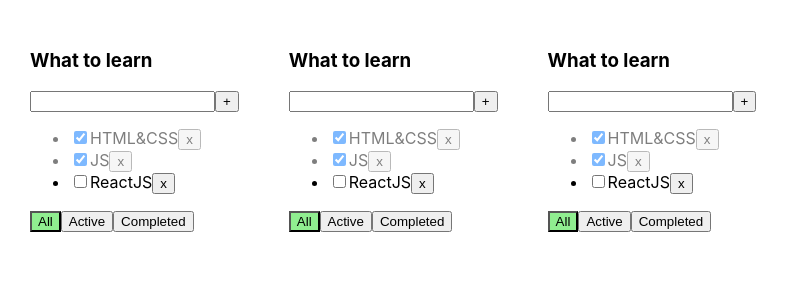
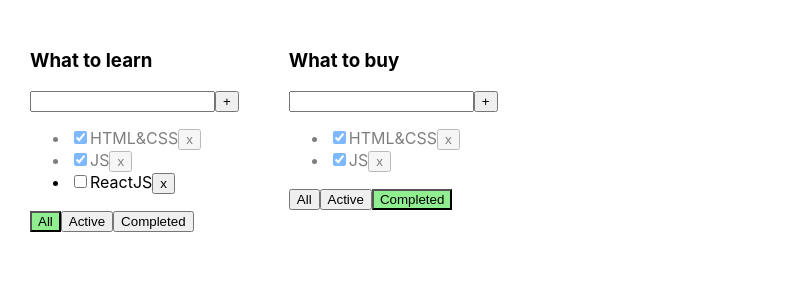
Before and after one commit to Kolibri2048/TodoList-solo-leveling, a React (Create React App) app: page / in a window 1280 px wide. Shown: the top 300 px of the page, without its empty margins (0-789 px from the left). Built offline with nearby package versions, Linux system fonts and the light colour scheme.

Commit message:
etap thuethday week 1 half  ((((

```diff
--- a/src/App.tsx
+++ b/src/App.tsx
@@ -9,9 +9,21 @@
 	isDone: boolean
 }
 
+type TodoListType = {
+	id: string
+	filter: FilterValuesType
+	title: string
+}
+
 export type FilterValuesType = 'all' | 'active' | 'completed'
 
 function App() {
+
+	const [todolists, setTodolists] = useState<TodoListType[]>([
+		{id: v1(), title: 'What to learn', filter: 'all'},
+		{id: v1(), title: 'What to buy', filter: 'completed'}
+	])
+
 
 	const [tasks, setTasks] = useState<TaskType[]>([
 		{id: v1(), title: 'HTML&CSS', isDone: true},
@@ -19,7 +31,7 @@
 		{id: v1(), title: 'ReactJS', isDone: false},
 	])
 
-	const [filter, setFilter] = useState<FilterValuesType>('all')
+
 
 	const removeTask = (taskId: string) => {
 		const filteredTasks = tasks.filter((task) => {
@@ -38,8 +50,8 @@
 		setTasks(newTasks)
 	}
 
-	const changeFilter = (filter: FilterValuesType) => {
-		setFilter(filter)
+	const changeFilter = ( todoListId:string, filter: FilterValuesType) => {
+		setTodolists(todolists.map(el => el.id === todoListId ? {...el,filter: filter} : el))
 	}
 
 	const changeTaskStatus = (taskId: string, taskStatus: boolean) => {
@@ -47,28 +59,30 @@
 		setTasks(newState)
 	}
 
-	let tasksForTodolist = tasks
-	if (filter === 'active') {
-		tasksForTodolist = tasks.filter(task => !task.isDone)
-	}
 
-	if (filter === 'completed') {
-		tasksForTodolist = tasks.filter(task => task.isDone)
-	}
 
-	const arr = [1,2,3]
 	return (
 		<div className="App">
-			{arr.map(el => {
+			{todolists.map(el => {
+				let tasksForTodolist = tasks
+				if (el.filter === 'active') {
+					tasksForTodolist = tasks.filter(task => !task.isDone)
+				}
+
+				if (el.filter === 'completed') {
+					tasksForTodolist = tasks.filter(task => task.isDone)
+				}
 				return (
 					<Todolist
-						title="What to learn"
+						key={el.id}
+						todoListID={el.id}
+						title={el.title}
 						tasks={tasksForTodolist}
 						removeTask={removeTask}
 						changeFilter={changeFilter}
 						addTask={addTask}
 						changeTaskStatus={changeTaskStatus}
-						filter={filter}
+						filter={el.filter}
 					/>
 				)
 			})}
--- a/src/Todolist.tsx
+++ b/src/Todolist.tsx
@@ -4,16 +4,18 @@
 
 type PropsType = {
 	title: string
+	todoListID: string
 	tasks: TaskType[]
+
 	removeTask: (taskId: string) => void
-	changeFilter: (filter: FilterValuesType) => void
+	changeFilter: (todoListId: string, filter: FilterValuesType) => void
 	addTask: (title: string) => void
 	changeTaskStatus: (taskId: string, taskStatus: boolean) => void
 	filter: FilterValuesType
 }
 
 export const Todolist = (props: PropsType) => {
-	const {title, tasks, filter, removeTask, changeFilter, addTask, changeTaskStatus} = props
+	const {title, tasks, filter, removeTask, changeFilter, addTask, changeTaskStatus, todoListID} = props
 
 	const [taskTitle, setTaskTitle] = useState('')
 	const [error, setError] = useState<string | null>(null)
@@ -39,8 +41,23 @@
 	}
 
 	const changeFilterTasksHandler = (filter: FilterValuesType) => {
-		changeFilter(filter)
+		changeFilter( props.todoListID, filter)
 	}
+
+	// const filteredTask = () => {
+	// 	switch (filter) {
+	// 		case "active":
+	// 			tasks.filter(task => !task.isDone)
+	// 			break
+	// 		case 'completed':
+	// 				tasks.filter(task => task.isDone)
+	// 			break
+	// 		}
+	// 	}
+	// 	if(props.filter === 'active') {
+	// 		tasks.filter(task => !task.isDone)
+	// 	}
+
 
 	return (
 		<div>
```
